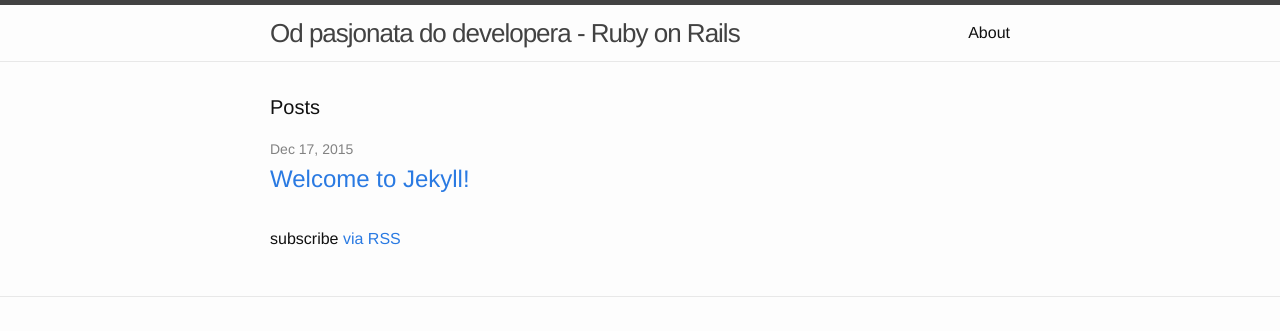
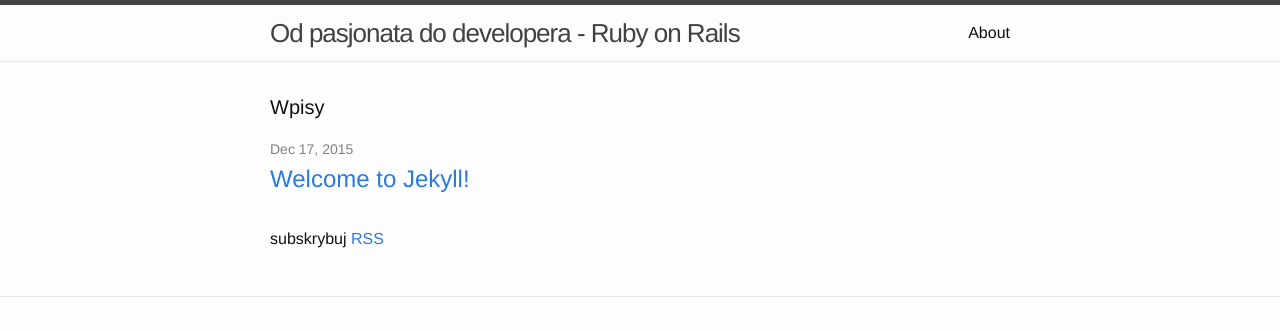
Before and after one commit to baartoszsobczynski/baartoszsobczynski.github.io, a Jekyll site: the page built from index.html, in a window 1280 px wide. Shown: the top 331 px of the page. Built offline with Jekyll 4.4.1, drawn with Linux system fonts in a browser that asks for light colours.

Commit message:
spolszczenie

```diff
--- a/_config.yml
+++ b/_config.yml
@@ -11,7 +11,6 @@ email: baartoszsobczynski@gmail.com
 description: > # Moja przygoda z Ruby on Rails. Coś w rodzaju notatnika.
 baseurl: "" # the subpath of your site, e.g. /blog
 url: "baartoszsobczynski.github.io" # the base hostname & protocol for your site
-twitter_username:
 github_username:  baartoszsobczynski
 
 # Build settings
--- a/index.html
+++ b/index.html
@@ -4,7 +4,7 @@ layout: default
 
 <div class="home">
 
-  <h1 class="page-heading">Posts</h1>
+  <h1 class="page-heading">Wpisy</h1>
 
   <ul class="post-list">
     {% for post in site.posts %}
@@ -18,6 +18,6 @@ layout: default
     {% endfor %}
   </ul>
 
-  <p class="rss-subscribe">subscribe <a href="{{ "/feed.xml" | prepend: site.baseurl }}">via RSS</a></p>
+  <p class="rss-subscribe">subskrybuj <a href="{{ "/feed.xml" | prepend: site.baseurl }}">RSS</a></p>
 
 </div>
```
